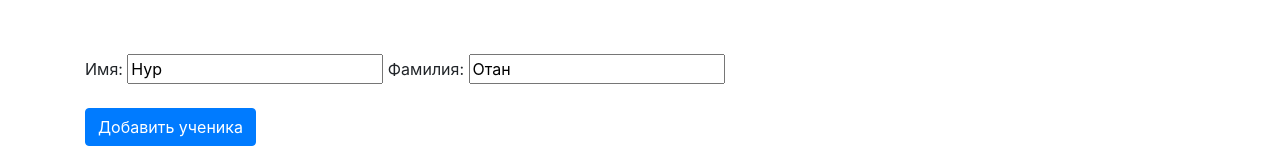
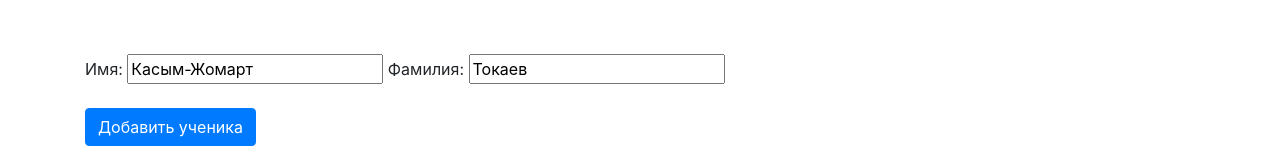
Before and after one commit to shimkek/mupk, a plain HTML site: page index.html in a window 1280 px wide. Shown: the part 509-657 px from the top of the page. Drawn offline with nearby package versions, Linux system fonts and the light colour scheme.

Commit message:
Update index.html

```diff
--- a/index.html
+++ b/index.html
@@ -50,8 +50,8 @@
 
         <p>
             <form id="nurForm">
-                Имя: <input type="text" name="Имя" value="Нур" id="nameForm" required>
-                Фамилия: <input type="text" name="Фамилия" value="Отан" id="surnameForm" required>
+                Имя: <input type="text" name="Имя" value="Касым-Жомарт" id="nameForm" required>
+                Фамилия: <input type="text" name="Фамилия" value="Токаев" id="surnameForm" required>
                 <br><br><button type="submit" class="btn btn-primary" onclick="addElementInput(event)">Добавить
                     ученика</button>
             </form>
```
